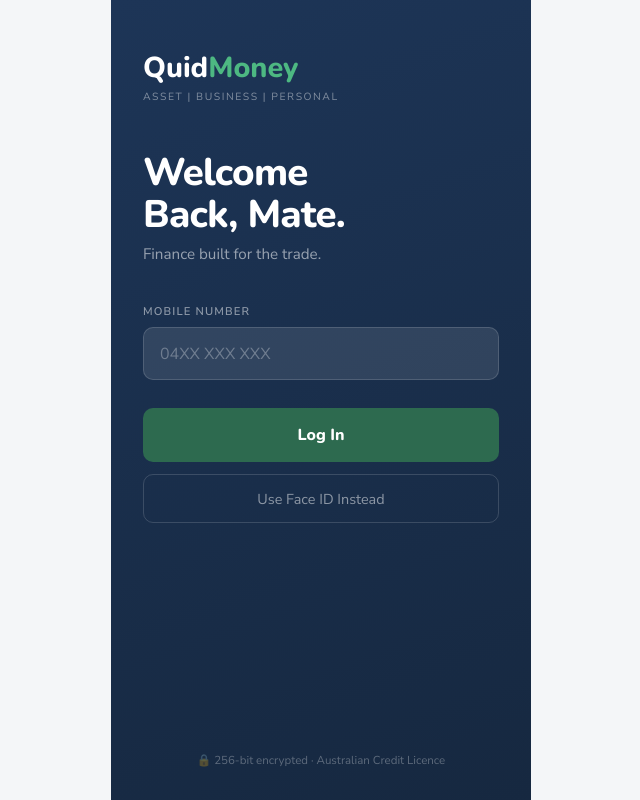
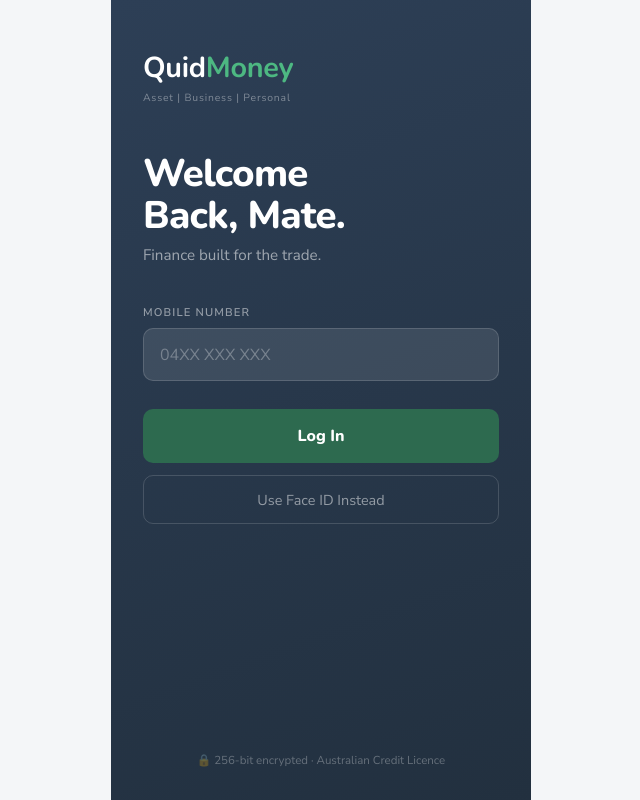
Before and after one commit to QuidMoney/quid-money-portal, a plain HTML site: page index.html in a window 1280 px wide. Shown: the whole page, without its empty margins (319-959 px from the left). Drawn offline with nearby package versions, Linux system fonts and the light colour scheme.

Commit message:
Update index.html

```diff
--- a/index.html
+++ b/index.html
@@ -12,9 +12,9 @@
   <style>
     * { box-sizing: border-box; margin: 0; padding: 0; }
     :root {
-      --navy: #1d3557; --navy2: #162840; --green: #2d6a4f; --green2: #245a41;
+      --navy: #2d3f56; --navy2: #22303f; --green: #2d6a4f; --green2: #245a41;
       --green-light: #e8f4ef; --bg: #f4f6f8; --bg2: #ffffff; --bg3: #eef1f4;
-      --text: #1d3557; --muted: #7a8ea0; --border: #dde4eb; --white: #ffffff;
+      --text: #2d3f56; --muted: #8a9aaa; --border: #dde4eb; --white: #ffffff;
     }
     body { background: var(--bg); font-family: 'Nunito Sans', sans-serif; }
     #root { max-width: 420px; margin: 0 auto; min-height: 100vh; }
@@ -23,9 +23,9 @@
     @keyframes slideUp { from { opacity:0; transform:translateY(20px); } to { opacity:1; transform:translateY(0); } }
     @keyframes popIn { from { transform:scale(0.5); opacity:0; } to { transform:scale(1); opacity:1; } }
     .login-bg { background: linear-gradient(160deg, var(--navy) 0%, var(--navy2) 100%); padding: 3rem 2rem 2rem; flex: 1; display: flex; flex-direction: column; }
-    .logo-text { font-family: 'Nunito', sans-serif; font-weight: 800; font-size: 1.8rem; color: var(--white); }
+    .logo-text { font-family: 'Nunito', sans-serif; font-weight: 700; font-size: 1.8rem; color: var(--white); letter-spacing: -0.01em; }
     .logo-text span { color: #4db882; }
-    .logo-sub { font-size: 0.65rem; color: rgba(255,255,255,0.45); letter-spacing: 0.15em; text-transform: uppercase; margin-top: 2px; }
+    .logo-sub { font-size: 0.65rem; color: rgba(255,255,255,0.4); letter-spacing: 0.08em; margin-top: 3px; font-weight: 400; font-family: 'Nunito Sans', sans-serif; }
     .login-heading { font-family: 'Nunito', sans-serif; font-size: 2.4rem; font-weight: 800; line-height: 1.1; letter-spacing: -0.02em; margin-bottom: 0.5rem; color: var(--white); }
     .login-sub { color: rgba(255,255,255,0.55); font-size: 0.95rem; margin-bottom: 2.5rem; }
     .logo-mark { margin-bottom: 3rem; }
@@ -42,7 +42,7 @@
     .btn-ghost { background: transparent; color: rgba(255,255,255,0.5); border: 1px solid rgba(255,255,255,0.15); border-radius: 10px; padding: 0.85rem 1rem; font-size: 0.9rem; cursor: pointer; width: 100%; margin-top: 0.75rem; transition: all 0.2s; font-family: 'Nunito Sans', sans-serif; }
     .error-box { background: rgba(255,80,80,0.15); border: 1px solid rgba(255,80,80,0.3); border-radius: 8px; padding: 0.75rem 1rem; margin-bottom: 1rem; font-size: 0.82rem; color: #ff9090; }
     .topbar { display: flex; align-items: center; justify-content: space-between; padding: 1rem 1.5rem; border-bottom: 1px solid var(--border); background: var(--white); position: sticky; top: 0; z-index: 10; }
-    .topbar-logo { font-family: 'Nunito', sans-serif; font-weight: 800; font-size: 1.25rem; color: var(--navy); }
+    .topbar-logo { font-family: 'Nunito', sans-serif; font-weight: 700; font-size: 1.25rem; color: var(--navy); letter-spacing: -0.01em; }
     .topbar-logo span { color: var(--green); }
     .avatar { width: 34px; height: 34px; background: var(--navy); border-radius: 50%; display: flex; align-items: center; justify-content: center; font-weight: 700; font-size: 0.75rem; color: var(--white); cursor: pointer; font-family: 'Nunito', sans-serif; }
     .dash-hero { background: linear-gradient(135deg, var(--navy) 0%, var(--navy2) 100%); padding: 1.5rem 1.5rem 2.5rem; position: relative; overflow: hidden; }
```
